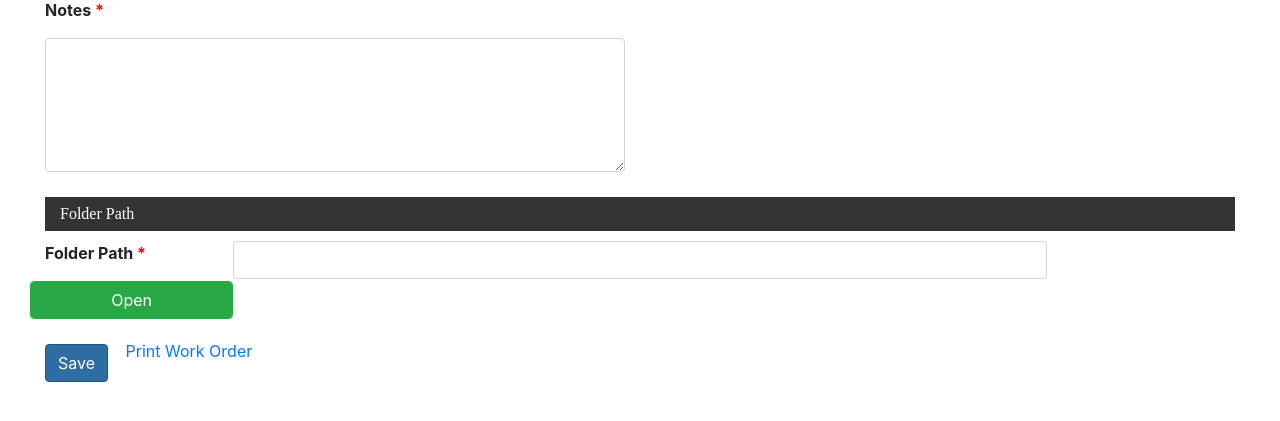
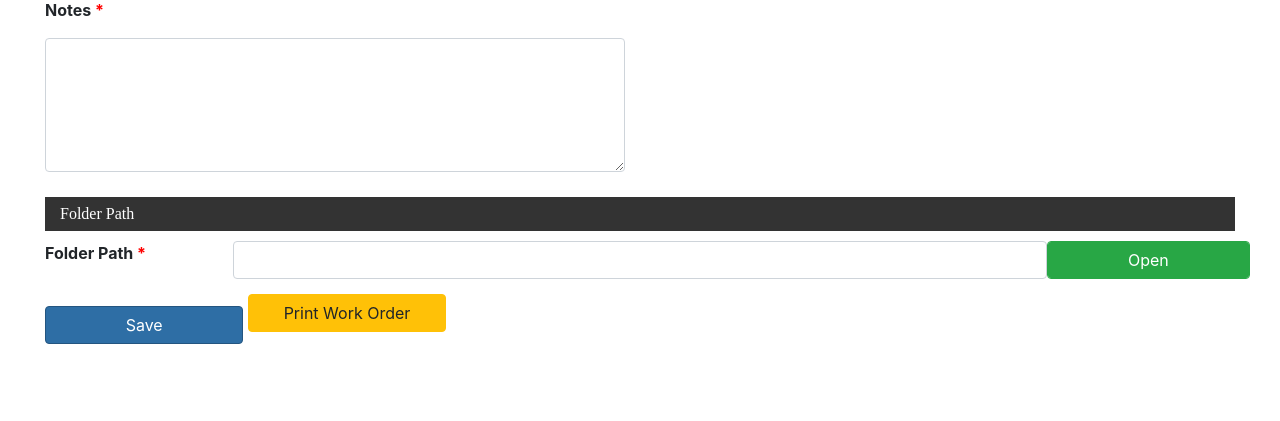
Before and after one commit to remmi11/furman, a Django app: template blog/templates/blog/post_edit.html in a window 1280 px wide. Shown: the part 1197-1618 px from the top of the page. After the commit the page ends 1541 px from the top, so only its background shows below. Run offline with Django 3.2, Linux system fonts and the light colour scheme; tables that the repository leaves empty hold one stand-in row (values such as "Sample post"); the template is opened without the code that fills it: values that come from a table or form of the project are taken from there, most other values are stand-ins (such as "Sample title", 1, 10 or a date in 2020); data that the repository does not hold is empty; parts of the project's set-up code (start-up, migrations or seed data) failed here and were passed over; some libraries are stand-ins or nearby versions.

Commit message:
Noah Changes

```diff
--- a/blog/static/css/form.css
+++ b/blog/static/css/form.css
@@ -27,10 +27,3 @@
     color: white;
     margin-top: 25px;
 }
-
-.fpath {
-    margin-right: 5%;
-}
-/* .btn-success {
-    margin-left: 5%;
-} */
--- a/blog/templates/blog/post_edit.html
+++ b/blog/templates/blog/post_edit.html
@@ -371,21 +371,21 @@
         <div class="col-md-12">
             <p class="section-header">Folder Path</p>
             <div class="row">
-                <div class="col-md-2">
+                <div class="col-md-2 col-sm-2 col-lg-2">
                     <p>
                         <strong>Folder Path
                             <span style="color: red;">*</span>
                         </strong>
                     </p>
                 </div>
-                <input type="text" name="fpath" class="form-control col-md-8 fpath"  value='{{ form.folder_path.value|default_if_none:"" }}' required oninput="changePath(this)" />
+                <input type="text" name="fpath" class="form-control col-md-8 col-sm-8 col-lg-8 fpath"  value='{{ form.folder_path.value|default_if_none:"" }}' required oninput="changePath(this)" />
                 <!-- <div class="col-md-2"></div> -->
-                <a type="text" class="form-control btn btn btn-success col-md-2 pathlink" href='{{ form.folder_path.value|default_if_none:"javascript:void(0)" }}' target="_blank" > Open </a>
+                <a type="text" class="form-control btn btn btn-success col-md-2 col-sm-2 col-lg-2 pathlink" href='{{ form.folder_path.value|default_if_none:"javascript:void(0)" }}' target="_blank" >Open </a>
             </div>
         </div>
     </div>
-    <input type="submit" class="btn btn-ext" value="Save">
-    <a href="{%url 'get_pdf' pk=pk %}" target="_blank" class="btn btn-warning;">Print Work Order</a>
+    <input type="submit" class="btn btn-ext col-md-2" value="Save">
+    <a href="{%url 'get_pdf' pk=pk %}" target="_blank" class="btn btn-warning col-md-2" >Print Work Order</a>
 
     <script>
         function ajaxFunc(url, data, indicator){
```
